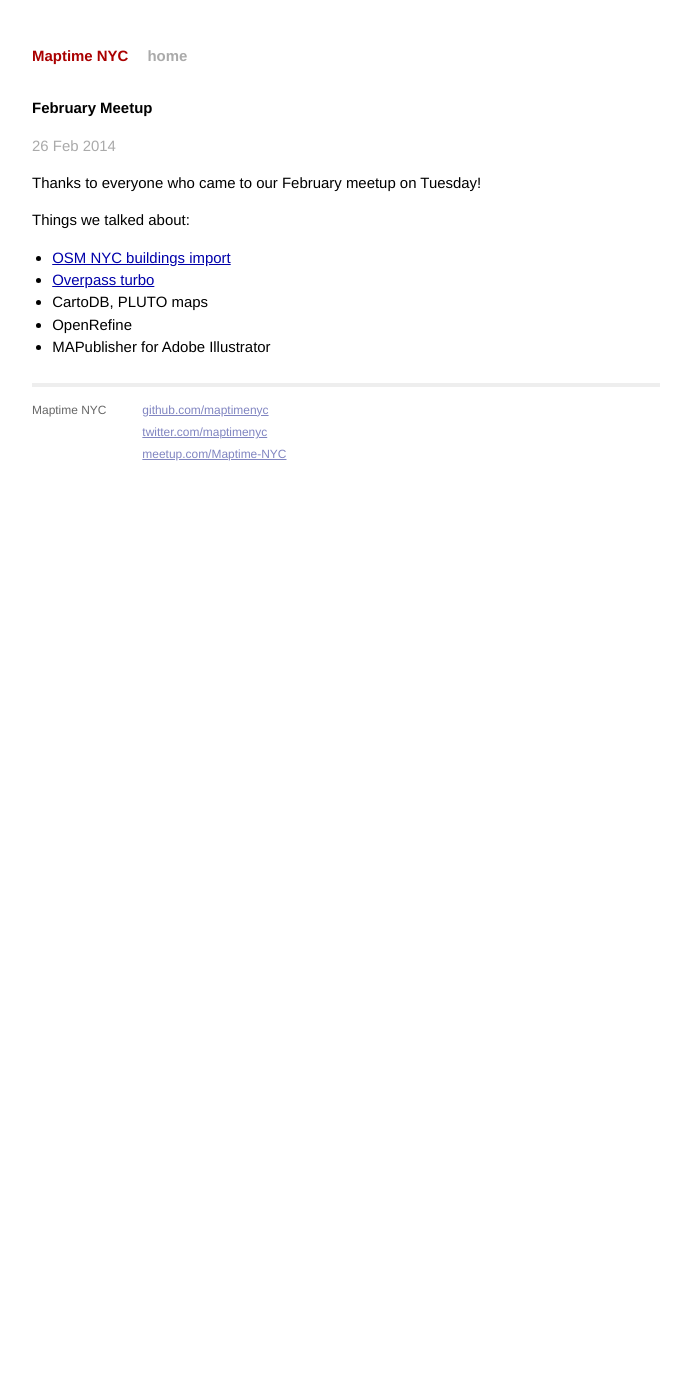
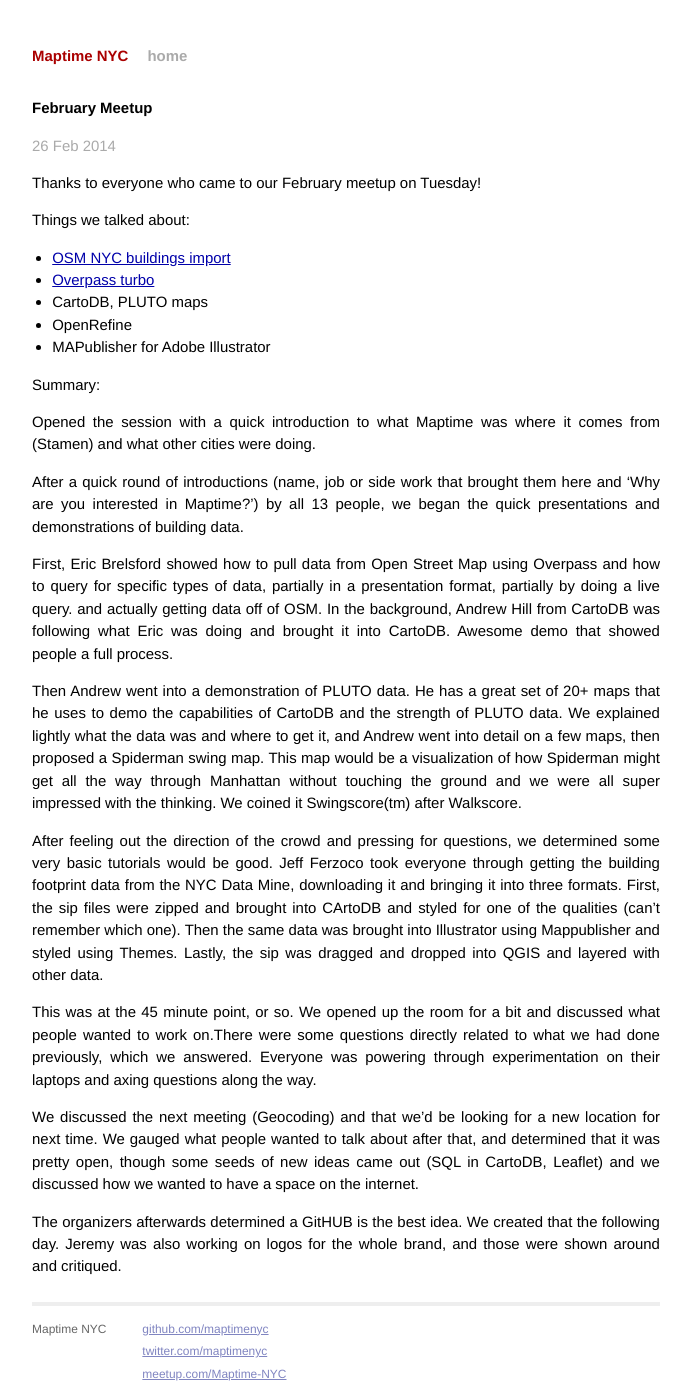
Before and after one commit to MaptimeNYC/ARCHIVED_maptimenyc.github.io, a Jekyll site: the page built from _posts/2014-02-26-february-meetup.markdown, in a window 1280 px wide. Shown: the whole page, without its empty margins (294-985 px from the left). Built offline with Jekyll 4.4.1, drawn with Linux system fonts in a browser that asks for light colours; Markdown is read by kramdown in place of the engine named in the settings; before the commit the page ends 945 px from its top, so only the background shows below that.

Commit message:
Update 2014-02-26-february-meetup.markdown

```diff
--- a/_posts/2014-02-26-february-meetup.markdown
+++ b/_posts/2014-02-26-february-meetup.markdown
@@ -17,3 +17,21 @@
 
 [osm-nyc-buildings]: https://github.com/osmlab/nycbuildings/
 [overpass-turbo]: http://overpass-turbo.eu/
+
+Summary:
+
+Opened the session with a quick introduction to what Maptime was where it comes from (Stamen) and what other cities were doing.
+
+After a quick round of introductions (name, job or side work that brought them here and ‘Why are you interested in Maptime?’) by all 13 people, we began the quick presentations and demonstrations of building data.
+
+First, Eric Brelsford showed how to pull data from Open Street Map using Overpass and how to query for specific types of data, partially in a presentation format, partially by doing a live query. and actually getting data off of OSM. In the background, Andrew Hill from CartoDB was following what Eric was doing and brought it into CartoDB. Awesome demo that showed people a full process.
+
+Then Andrew went into a demonstration of PLUTO data. He has a great set of 20+ maps that he uses to demo the capabilities of CartoDB and the strength of PLUTO data. We explained lightly what the data was and where to get it, and Andrew went into detail on a few maps, then proposed a Spiderman swing map. This map would be a visualization of how Spiderman might get all the way through Manhattan without touching the ground and we were all super impressed with the thinking. We coined it Swingscore(tm) after Walkscore.
+
+After feeling out the direction of the crowd and pressing for questions, we determined some very basic tutorials would be good. Jeff Ferzoco took everyone through getting the building footprint data from the NYC Data Mine, downloading it and bringing it into three formats. First, the sip files were zipped and brought into CArtoDB and styled for one of the qualities (can’t remember which one). Then the same data was brought into Illustrator using Mappublisher and styled using Themes. Lastly, the sip was dragged and dropped into QGIS and layered with other data.
+
+This was at the 45 minute point, or so. We opened up the room for a bit and discussed what people wanted to work on.There were some questions directly related to what we had done previously, which we answered. Everyone was powering through experimentation on their laptops and axing questions along the way.
+
+We discussed the next meeting (Geocoding) and that we’d be looking for a new location for next time. We gauged what people wanted to talk about after that, and determined that it was pretty open, though some seeds of new ideas came out (SQL in CartoDB, Leaflet) and we discussed how we wanted to have a space on the internet.
+
+The organizers afterwards determined a GitHUB is the best idea. We created that the following day. Jeremy was also working on logos for the whole brand, and those were shown around and critiqued.
```
